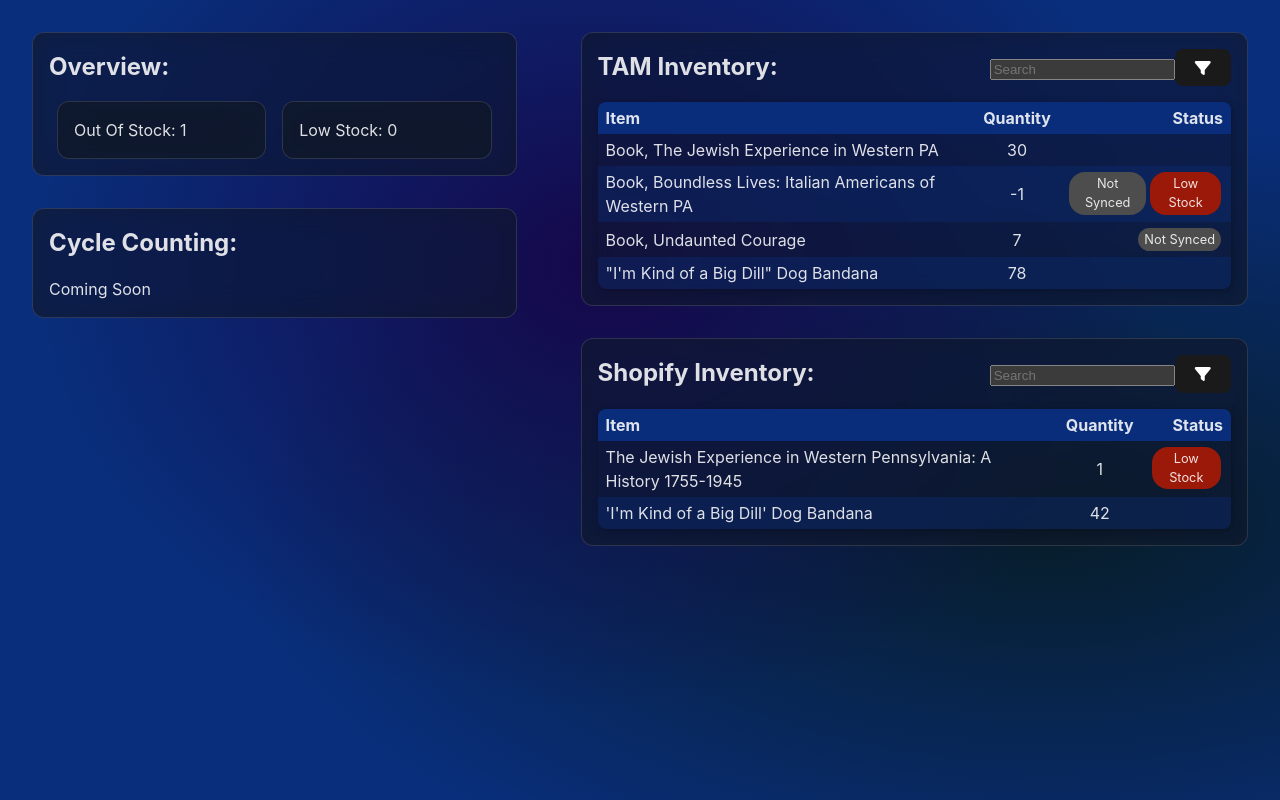
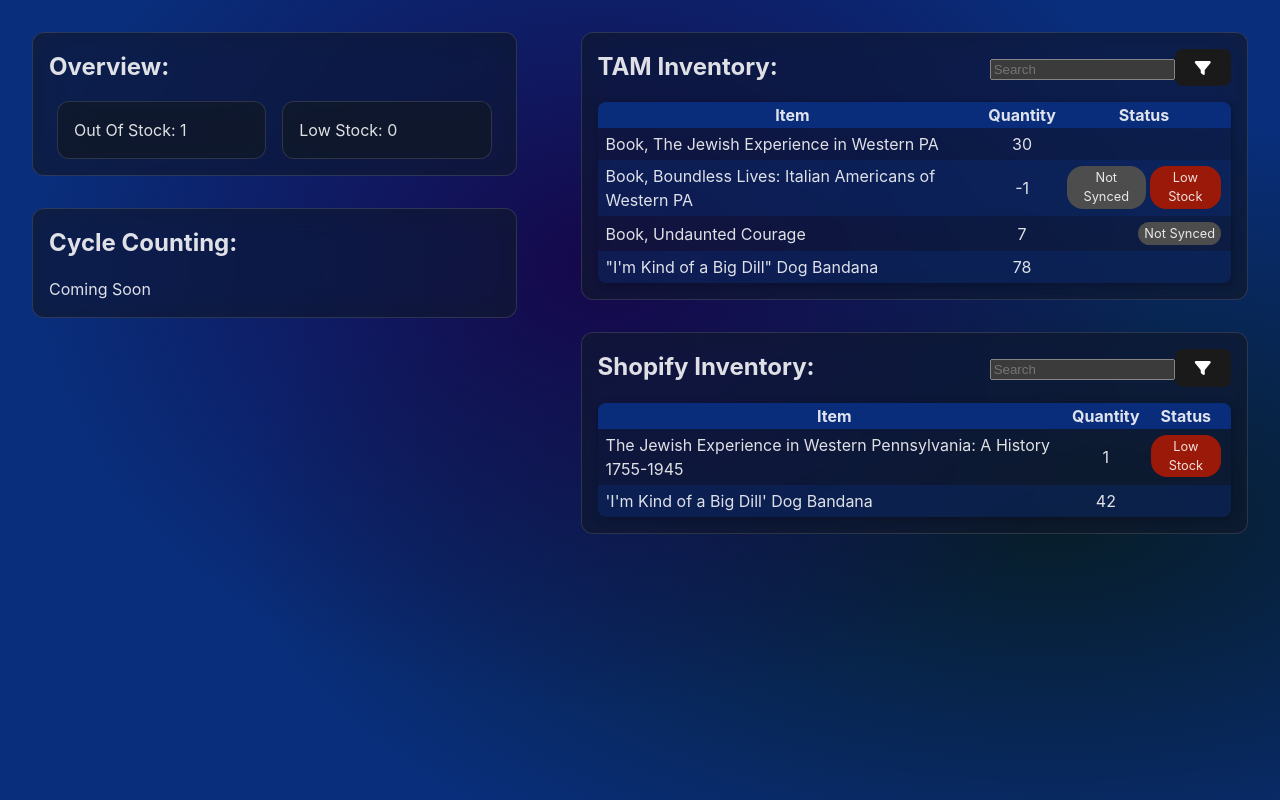
Before and after one commit to centralparkshark/stock-sync, a React (Vite) app: page / in a window 1280 px wide. Built offline with nearby package versions, Linux system fonts and the light colour scheme.

Commit message:
Table styling for hover state

```diff
--- a/src/App.css
+++ b/src/App.css
@@ -32,9 +32,6 @@
   margin-bottom: 1rem;
 }
 
-.syncedOverview {
-}
-
 h2 {
   margin: 0;
 }
@@ -63,6 +60,11 @@
 thead {
   background-color: #092d7b;
   font-weight: bold;
+}
+
+tr:has(td):hover {
+  cursor:pointer;
+  background-color: #0b3fb15b;;
 }
 
 td {
--- a/src/components/ItemBoard.jsx
+++ b/src/components/ItemBoard.jsx
@@ -46,9 +46,9 @@
           <table>
             <thead>
                 <tr>
-                    <td>Item</td>
-                    <td>Quantity</td>
-                    <td>Status</td>
+                    <th>Item</th>
+                    <th>Quantity</th>
+                    <th>Status</th>
                 </tr>
             </thead>
             <tbody>
```
